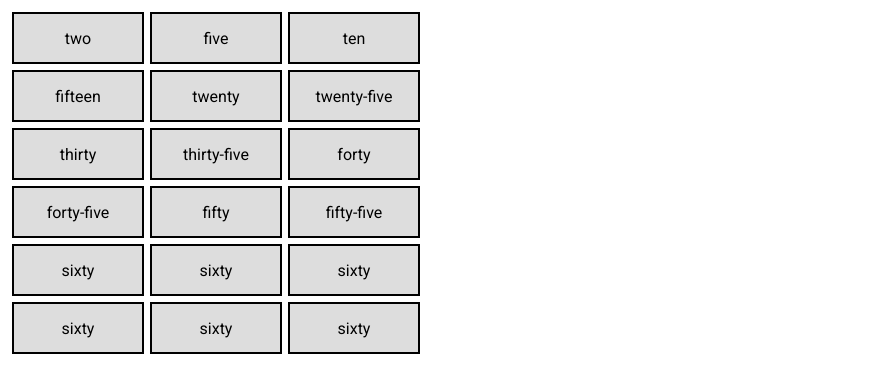
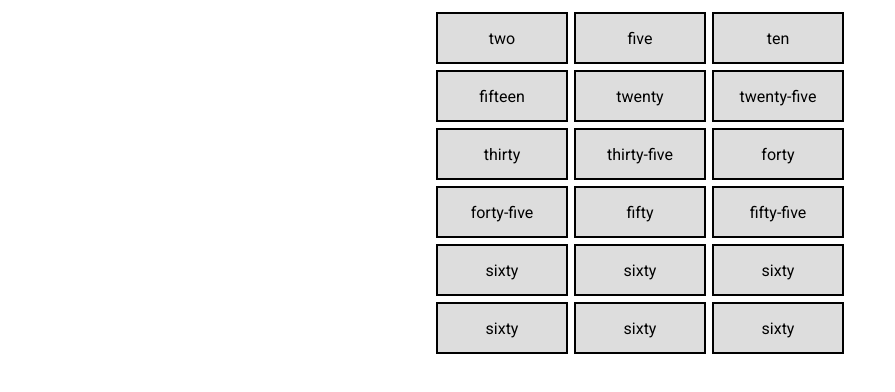
Before and after one commit to SamBobBarnes/RestaurantHoldTimer, an Angular app: page / in a window 1280 px wide. Shown: the top 392 px of the page, without its empty margins (0-895 px from the left). Built offline with nearby package versions, Linux system fonts and the light colour scheme.

Commit message:
centered everything

```diff
--- a/src/app/timer/timer-grid/timer-grid.component.css
+++ b/src/app/timer/timer-grid/timer-grid.component.css
@@ -0,0 +1,5 @@
+.main {
+  display: flex;
+  justify-content: center;
+  align-items: center;
+}
--- a/src/app/timer/timer-grid/timer-grid.component.html
+++ b/src/app/timer/timer-grid/timer-grid.component.html
@@ -1,3 +1,4 @@
+<div class="main">
   <table>
     <tr>
       <td>
@@ -66,3 +67,4 @@
       </td>
     </tr>
   </table>
+</div>
```
Lines whose indentation alone changed are shown as unchanged.
